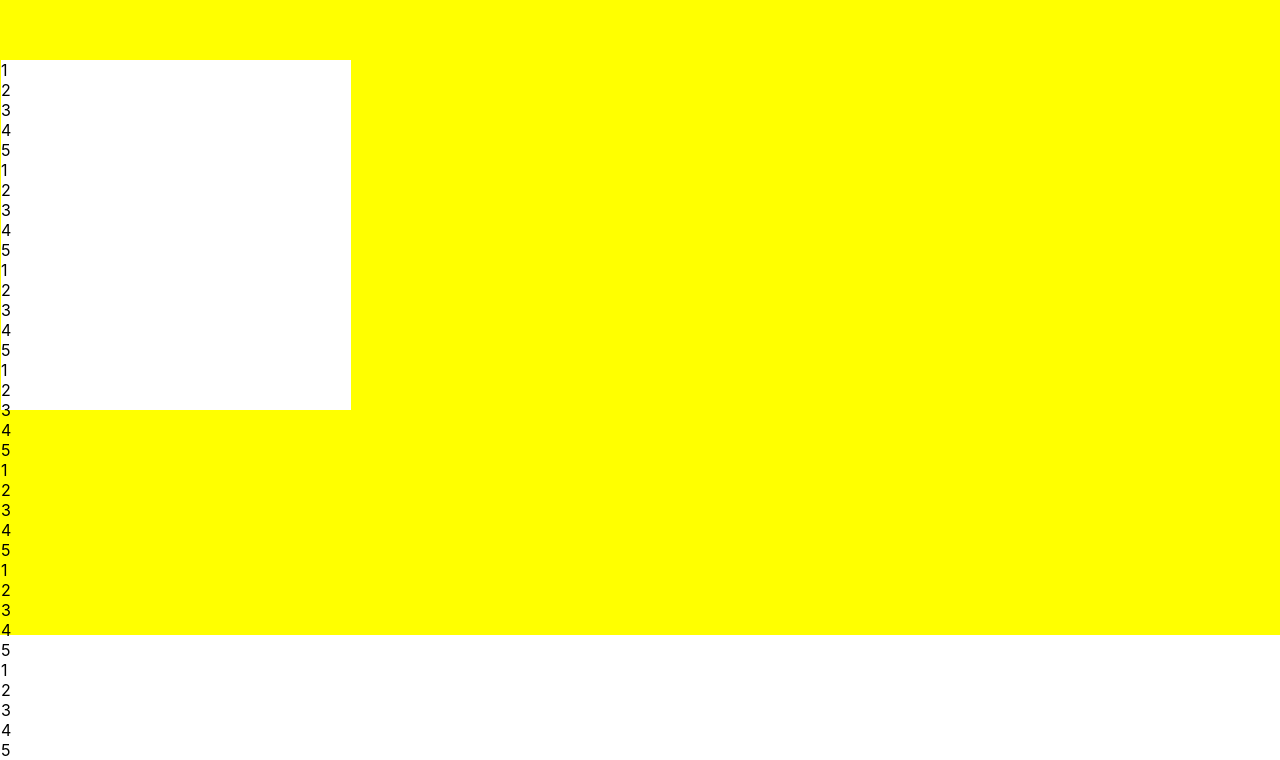
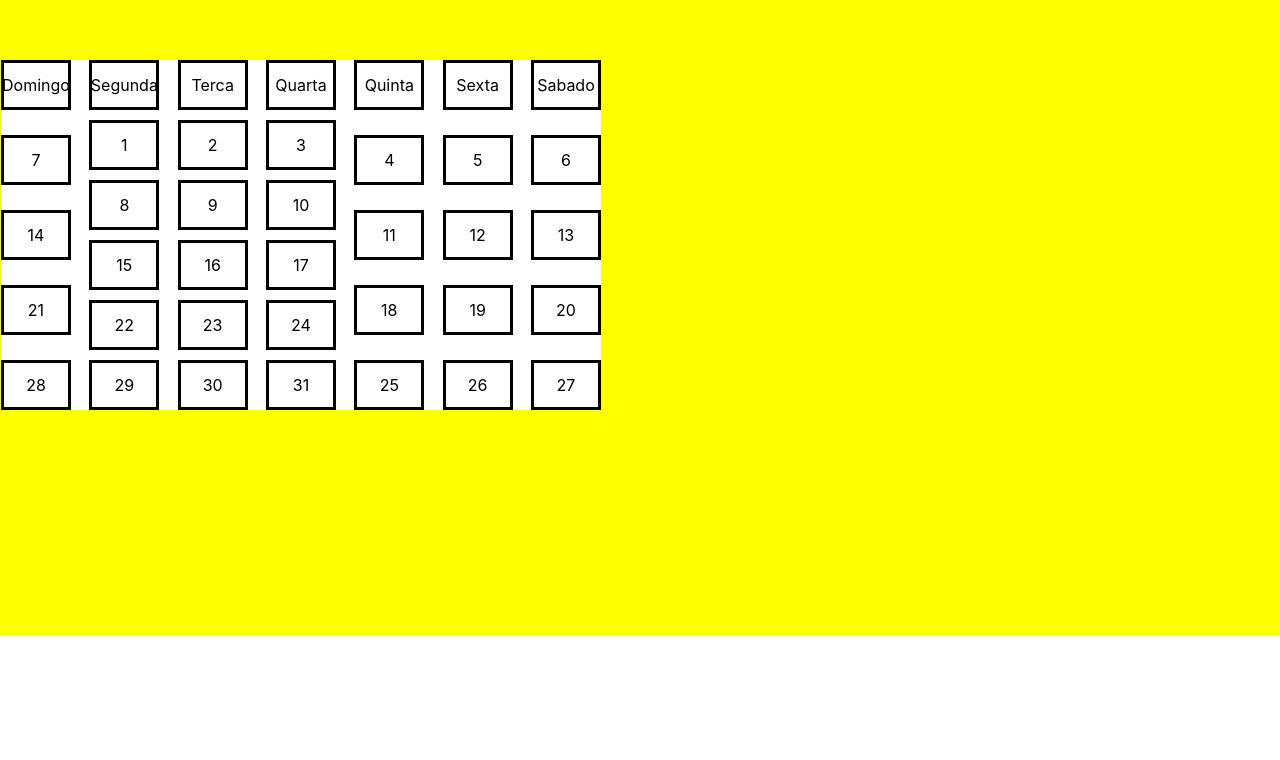
Before and after one commit to gracione/calendarioReact, a React (Create React App) app: page / in a window 1280 px wide. Shown: the part 165-925 px from the top of the page. After the commit the page ends 800 px from the top, so only its background shows below. Built offline with nearby package versions, Linux system fonts and the light colour scheme.

Commit message:
dias da semana

```diff
--- a/src/App.tsx
+++ b/src/App.tsx
@@ -6,15 +6,47 @@ import { GlobalStyle } from "./global";
 
 
 function App() {
-  let dadosCard = {
-    domingo : [1,2,3,4,5]
-    ,segunda : [1,2,3,4,5]
-    ,terca : [1,2,3,4,5]
-    ,quarta : [1,2,3,4,5]
-    ,quinta : [1,2,3,4,5]
-    ,sexta : [1,2,3,4,5]
-    ,sabado : [1,2,3,4,5]
+  let data = new Date();
+  let mesAtual = data.getMonth() + 1;
+  let diaAtual = data.getDay();
+  let anoAtual = data.getFullYear();
+
+  let diasDoMes = new Date(anoAtual, mesAtual, 0).getDate();
+
+  let dadosCard : any= {
+    domingo: ['Domingo']
+    , segunda: ['Segunda']
+    , terca: ['Terca']
+    , quarta: ['Quarta']
+    , quinta: ['Quinta']
+    , sexta: ['Sexta']
+    , sabado: ['Sabado']
   };
+
+  for (let i = 1; i <= diasDoMes; i++) {
+    if (0 == new Date(anoAtual, mesAtual - 1, i).getDay()) {
+      console.log(new Date(anoAtual, mesAtual - 1, i).getDay()+"-----"+i+"------");
+      dadosCard.domingo.push(i);
+    }
+    if (1 == new Date(anoAtual, mesAtual - 1, i).getDay()) {
+      dadosCard.segunda.push(i);
+    }
+    if (2 == new Date(anoAtual, mesAtual - 1, i).getDay()) {
+      dadosCard.terca.push(i);
+    }
+    if (3 == new Date(anoAtual, mesAtual - 1, i).getDay()) {
+      dadosCard.quarta.push(i);
+    }
+    if (4 == new Date(anoAtual, mesAtual - 1, i).getDay()) {
+      dadosCard.quinta.push(i);
+    }
+    if (5 == new Date(anoAtual, mesAtual - 1, i).getDay()) {
+      dadosCard.sexta.push(i);
+    }
+    if (6 == new Date(anoAtual, mesAtual - 1, i).getDay()) {
+      dadosCard.sabado.push(i);
+    }
+  }
 
 let card = <Card
   dias={dadosCard}
--- a/src/components/card/Card.tsx
+++ b/src/components/card/Card.tsx
@@ -7,12 +7,11 @@ function OrganizarSemana(diaSemana: any) {
   diaSemana.forEach((element: string) => {
     domingo.push(<li>{element}</li>);
   });
-  console.log(domingo);
   return domingo;
 }
 
 function Card(dias: any) {
-  let domingo,segunda,terca,quarta,quinta,sexta,sabado: any;
+  let domingo, segunda, terca, quarta, quinta, sexta, sabado: any;
   domingo = OrganizarSemana(dias.dias.domingo);
   segunda = OrganizarSemana(dias.dias.segunda);
   terca = OrganizarSemana(dias.dias.terca);
@@ -28,11 +27,23 @@ function Card(dias: any) {
       <Calendario>
         <ul>
           {domingo}
+        </ul>
+        <ul>
           {segunda}
+        </ul>
+        <ul>
           {terca}
+        </ul>
+        <ul>
           {quarta}
+        </ul>
+        <ul>
           {quinta}
+        </ul>
+        <ul>
           {sexta}
+        </ul>
+        <ul>
           {sabado}
         </ul>
       </Calendario>
--- a/src/components/card/style.ts
+++ b/src/components/card/style.ts
@@ -1,8 +1,26 @@
 import styled from "styled-components"
 
 export const Calendario = styled.div`
-    width:350px;
+    width:600px;
     height:350px;
     background:white;
+    display: flex ;
+    justify-content: space-between ;
 
+    ul{
+        display: flex ;
+        flex-direction: column ;
+        justify-content: space-between ;
+
+        li{
+            border: solid ;
+            width: 70px;
+            height: 50px;
+            list-style-type: none;
+
+            display: flex ;
+            justify-content: center ;
+            align-items: center ;
+        }
+    }
     `;
```
Lines whose indentation alone changed are shown as unchanged.
